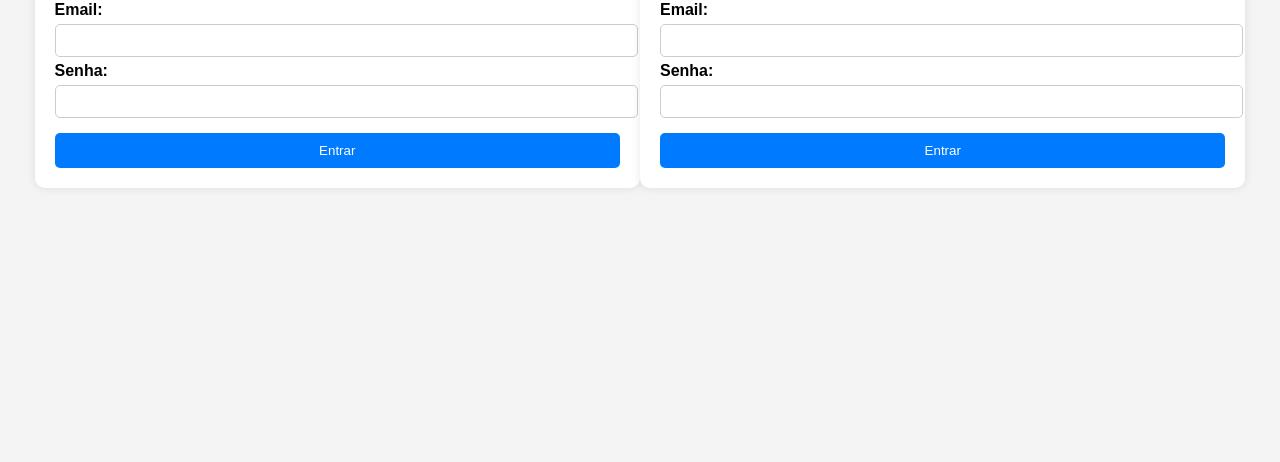
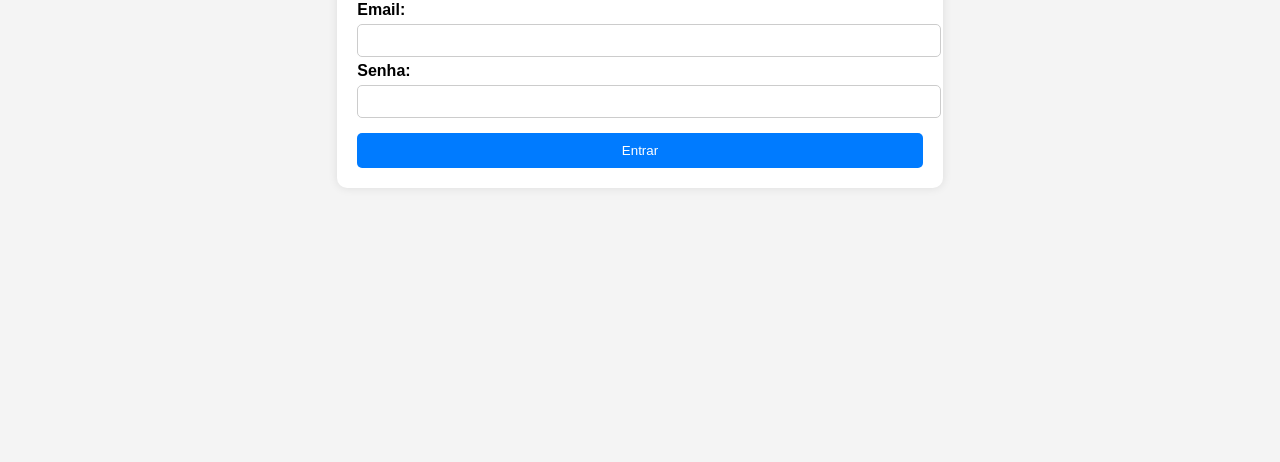
Before and after one commit to Samuelndrade/Front-End-para-API, a website: page login.html in a window 1280 px wide. Shown: the part 354-816 px from the top of the page. Drawn offline with Linux system fonts and the light colour scheme; files whose address does not match are found by name.

Commit message:
modifiquei meu texto

```diff
--- a/login.html
+++ b/login.html
@@ -66,72 +66,3 @@
 
 </body>
 </html>
-
-<!DOCTYPE html>
-<html lang="pt-BR">
-<head>
-    <meta charset="UTF-8">
-    <meta name="viewport" content="width=device-width, initial-scale=1.0">
-    <title>Login</title>
-    <style>
-        body {
-            font-family: Arial, sans-serif;
-            display: flex;
-            justify-content: center;
-            align-items: center;
-            height: 100vh;
-            background-color: #f4f4f4;
-        }
-        .container {
-            background: white;
-            padding: 20px;
-            border-radius: 10px;
-            box-shadow: 0 0 10px rgba(0, 0, 0, 0.1);
-        }
-        h1 {
-            font-size: 24px;
-        }
-        label {
-            font-weight: bold;
-        }
-        input {
-            width: 100%;
-            padding: 8px;
-            margin: 5px 0;
-            border: 1px solid #ccc;
-            border-radius: 5px;
-        }
-        button {
-            background: #007bff;
-            color: white;
-            border: none;
-            padding: 10px;
-            width: 100%;
-            cursor: pointer;
-            margin-top: 10px;
-            border-radius: 5px;
-        }
-        button:hover {
-            background: #0056b3;
-        }
-    </style>
-</head>
-<body>
-
-<div class="container">
-    <h1>Login</h1>
-    <form action="login.php" method="POST">
-        <label for="email">Email:</label>
-        <input type="email" id="email" name="email" required>
-
-        <label for="senha">Senha:</label>
-        <input type="password" id="senha" name="senha" required>
-
-        <button type="submit">Entrar</button>
-    </form>
-</div>
-
-</body>
-</html>
-<br>
-<span id="msg" class=""></span>
```
